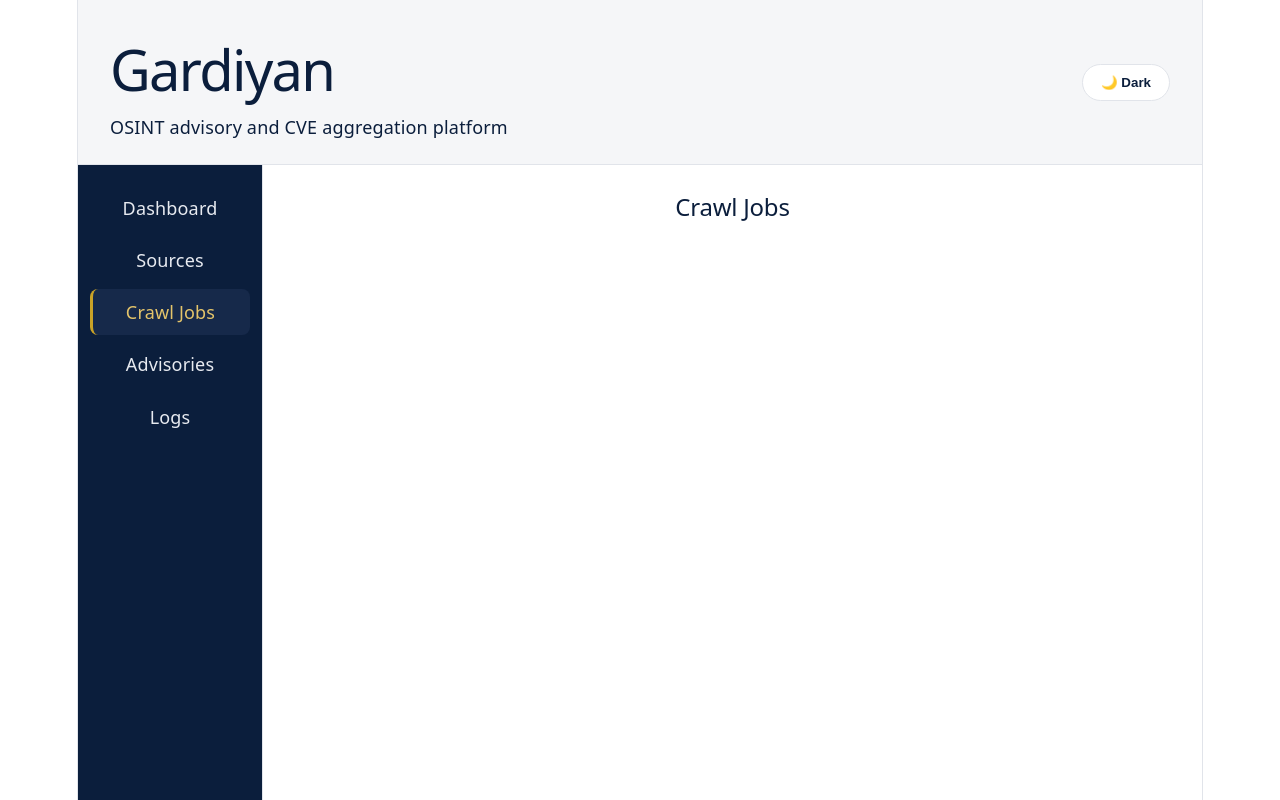
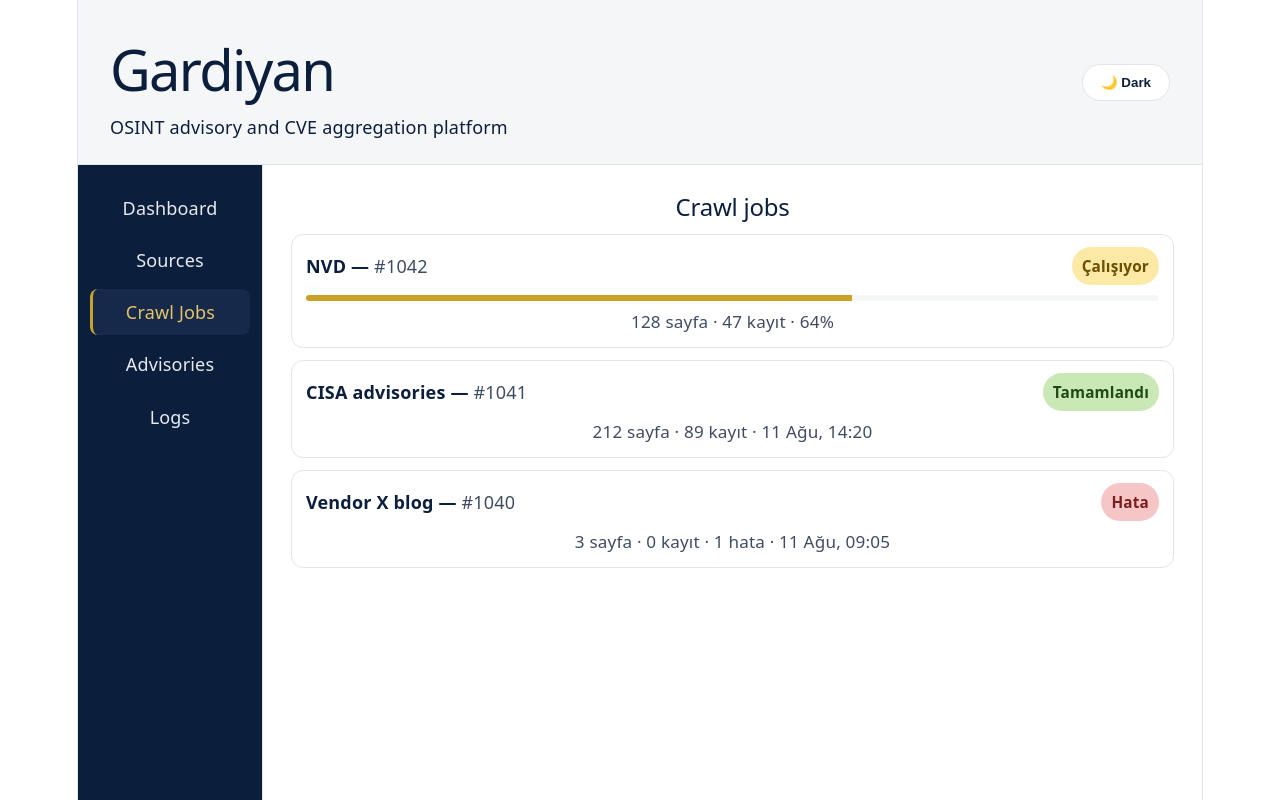
Before and after one commit to Ardnz-7/gardiyan-react, a React (Vite) app: page /crawl-jobs in a window 1280 px wide. Built offline with nearby package versions, Linux system fonts and the light colour scheme.

Commit message:
feat: add Crawl Jobs and Sources page, brighten light-mode status colors, add fill variables for indicators

```diff
--- /dev/null
+++ b/src/pages/CrawlJobs.css
@@ -0,0 +1,81 @@
+.crawl-page {
+  display: flex;
+  flex-direction: column;
+  gap: 12px;
+}
+
+.crawl-header h2 {
+  margin: 0;
+  color: var(--text-primary);
+}
+
+.jobs-list {
+  display: flex;
+  flex-direction: column;
+  gap: 12px;
+}
+
+.job-card {
+  background: var(--bg-surface-2);
+  border: 1px solid var(--border);
+  border-radius: 12px;
+  padding: 12px 14px;
+}
+
+.job-row {
+  display: flex;
+  align-items: center;
+  justify-content: space-between;
+  gap: 12px;
+}
+
+.job-name {
+  font-weight: 600;
+  color: var(--text-primary);
+}
+
+.job-id {
+  font-weight: 500;
+  color: var(--text-secondary);
+}
+
+.job-status {
+  padding: 6px 10px;
+  border-radius: 999px;
+  font-weight: 600;
+  font-size: 0.85rem;
+}
+
+.job-status-running {
+  background: var(--bg-warning);
+  color: var(--text-warning);
+}
+
+.job-status-completed {
+  background: var(--bg-success);
+  color: var(--text-success);
+}
+
+.job-status-error {
+  background: var(--bg-danger);
+  color: var(--text-danger);
+}
+
+.progress-track {
+  height: 6px;
+  background: var(--bg-surface-1);
+  border-radius: 6px;
+  overflow: hidden;
+  margin-top: 10px;
+}
+
+.progress-fill {
+  height: 100%;
+  background: var(--border-accent);
+}
+
+.job-details {
+  margin-top: 8px;
+  color: var(--text-secondary);
+  font-size: 0.95rem;
+}
--- a/src/pages/CrawlJobs.tsx
+++ b/src/pages/CrawlJobs.tsx
@@ -1,3 +1,58 @@
+import './CrawlJobs.css'
+
+type Job = {
+  id: number
+  name: string
+  jobId: string
+  status: 'running' | 'completed' | 'error'
+  progress?: number
+  details: string
+  date?: string
+}
+
+const jobs: Job[] = [
+  { id: 1, name: 'NVD', jobId: '#1042', status: 'running', progress: 64, details: '128 sayfa · 47 kayıt' },
+  { id: 2, name: 'CISA advisories', jobId: '#1041', status: 'completed', details: '212 sayfa · 89 kayıt', date: '11 Ağu, 14:20' },
+  { id: 3, name: 'Vendor X blog', jobId: '#1040', status: 'error', details: '3 sayfa · 0 kayıt · 1 hata', date: '11 Ağu, 09:05' },
+]
+
 export default function CrawlJobs() {
-  return <h2>Crawl Jobs</h2>
+  return (
+    <div className="crawl-page">
+      <header className="crawl-header">
+        <h2>Crawl jobs</h2>
+      </header>
+
+      <div className="jobs-list">
+        {jobs.map((j) => (
+          <article key={j.id} className="job-card">
+            <div className="job-row">
+              <div className="job-title">
+                <div className="job-name">{j.name} — <span className="job-id">{j.jobId}</span></div>
+              </div>
+
+              <div className={`job-status job-status-${j.status}`}>
+                {j.status === 'running' && <span className="status-label">Çalışıyor</span>}
+                {j.status === 'completed' && <span className="status-label">Tamamlandı</span>}
+                {j.status === 'error' && <span className="status-label">Hata</span>}
+              </div>
+            </div>
+
+            {j.status === 'running' && (
+              <>
+                <div className="progress-track">
+                  <div className="progress-fill" style={{ width: `${j.progress}%` }} />
+                </div>
+                <div className="job-details">{j.details} · {j.progress}%</div>
+              </>
+            )}
+
+            {(j.status === 'completed' || j.status === 'error') && (
+              <div className="job-details">{j.details} · {j.date}</div>
+            )}
+          </article>
+        ))}
+      </div>
+    </div>
+  )
 }
--- a/src/styles/theme.css
+++ b/src/styles/theme.css
@@ -21,14 +21,14 @@
   --text-accent: #8A6D1B;
   --border-accent: #C9A227;
 
-  --bg-danger: #FCEBEB;
-  --text-danger: #8A2E2E;
+  --bg-danger: #F6C6C6;
+  --text-danger: #7A1F1F;
 
-  --bg-warning: #FBF1D6;
-  --text-warning: #8A6D1B;
+  --bg-warning: #FCE9A6;
+  --text-warning: #6B4E00;
 
-  --bg-success: #E8F0E4;
-  --text-success: #33582A;
+  --bg-success: #C9E8B5;
+  --text-success: #1F4A12;
 
   --sidebar-bg: #0B1E3C;
   --sidebar-text: #E7EAF0;
@@ -36,6 +36,10 @@
   --sidebar-active-bg: #16294A;
   --sidebar-active-text: #E4C46A;
   --sidebar-accent: #C9A227;
+  --fill-success: #2E7D32;
+  --fill-danger: #C62828;
+  --fill-warning: #B8860B;
+  --fill-muted: #9CA3AF;
 }
 
 [data-theme="dark"] {
```
Also changed, not shown: src/pages/Sources.css (added, +85 -0 lines).
